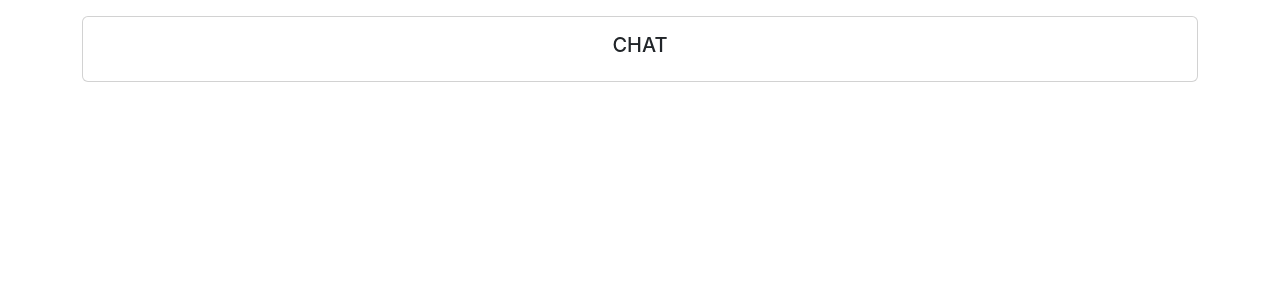
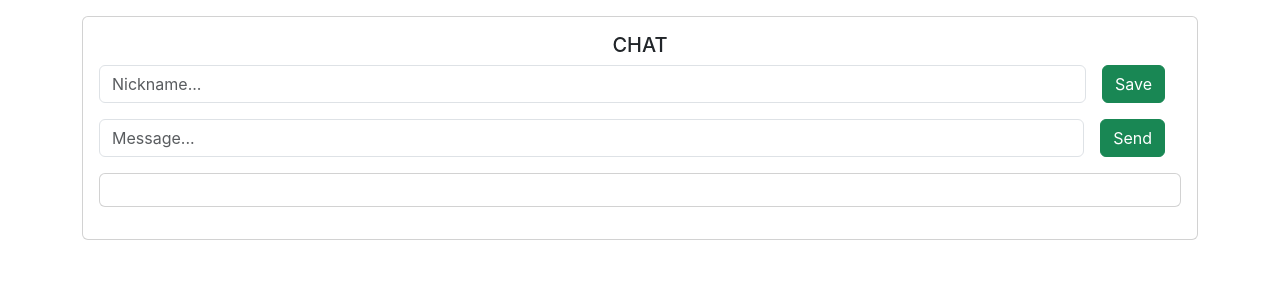
Before and after one commit to denisrold/ReactChat, a React (Create React App) app in the folder client/: page / in a window 1280 px wide. Shown: the top 300 px of the page. Built offline with nearby package versions, Linux system fonts and the light colour scheme.

Commit message:
Chat Structure

```diff
--- a/client/src/App.js
+++ b/client/src/App.js
@@ -7,6 +7,48 @@ function App() {
         <div className="card">
           <div className="card-body">
             <h5 className="text-center">CHAT</h5>
+            {/*NickName*/}
+            <form>
+              <div className="d-flex mb-3">
+                <input
+                  type="text"
+                  className="form-control"
+                  placeholder="Nickname..."
+                  id="nickname"
+                />
+                <button
+                  className="btn btn-success mx-3"
+                  type="submit"
+                  id="btn-nickname"
+                >
+                  Save
+                </button>
+              </div>
+            </form>
+
+            {/*CHAT Form*/}
+            <form>
+              <div className="d-flex">
+                <input
+                  type="text"
+                  className="form-control"
+                  placeholder="Message..."
+                  id="message"
+                />
+                <button
+                  className="btn btn-success mx-3"
+                  type="submit"
+                  id="btn-message"
+                >
+                  Send
+                </button>
+              </div>
+            </form>
+
+            {/*Chat Message*/}
+            <div className="card mt-3 mb-3" id="content-chat">
+              <div className="card-body"></div>
+            </div>
           </div>
         </div>
       </div>
```
